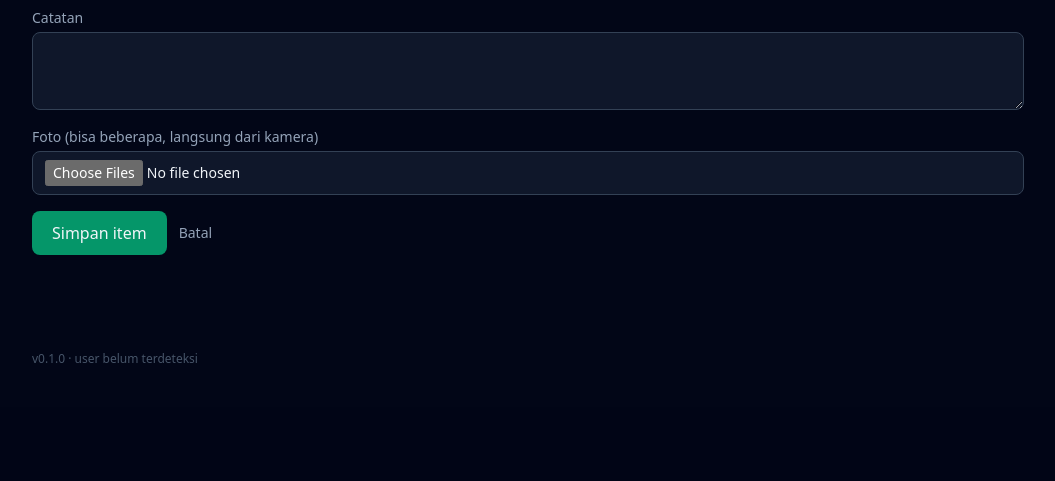
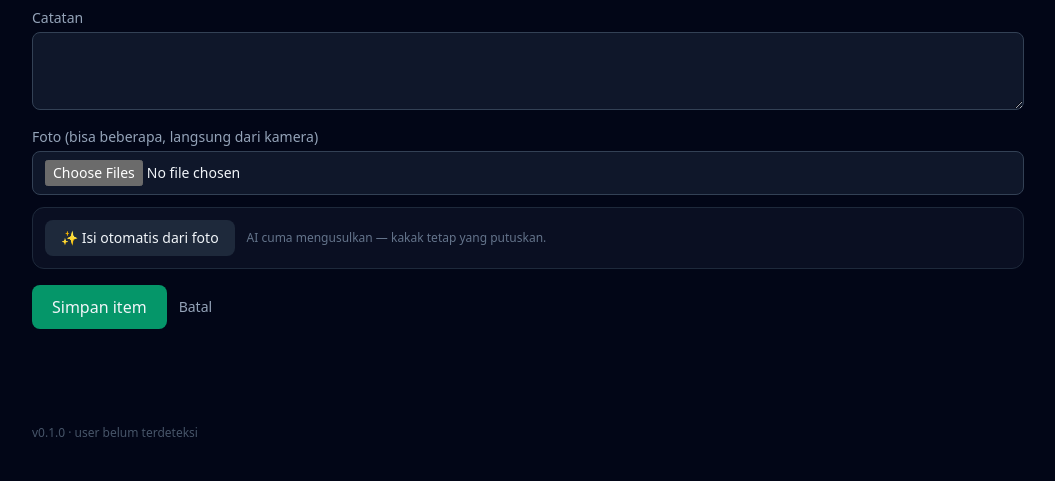
Before and after one commit to dipoengoro/lemari, a FastAPI app: page /item/baru in a window 1280 px wide. Shown: the part 784-1265 px from the top of the page, without its empty margins (112-1167 px from the left). Before the commit the page ends 1147 px from the top, so only its background shows below. Run offline with FastAPI, Linux system fonts and the light colour scheme; data that the repository does not hold is empty; some libraries are stand-ins or nearby versions.

Commit message:
chore: kerangka awal — templates/item_form.html

```diff
--- a/templates/item_form.html
+++ b/templates/item_form.html
@@ -120,9 +120,19 @@
 
     <label class="sm:col-span-2 text-sm">
       <span class="text-slate-400">Foto (bisa beberapa, langsung dari kamera)</span>
-      <input type="file" name="foto" accept="image/*" multiple capture="environment"
+      <input type="file" name="foto" accept="image/*" multiple capture="environment" id="input-foto"
              class="mt-1 w-full rounded-lg border border-slate-700 bg-slate-900 px-3 py-2">
     </label>
+
+    <div class="sm:col-span-2 rounded-xl border border-slate-800 bg-slate-900/60 p-3">
+      <div class="flex items-center gap-3">
+        <button type="button" id="tombol-tebak"
+                class="rounded-lg bg-slate-800 px-4 py-2 text-sm font-medium hover:bg-slate-700">
+          ✨ Isi otomatis dari foto
+        </button>
+        <span id="status-tebak" class="text-xs text-slate-500">AI cuma mengusulkan — kakak tetap yang putuskan.</span>
+      </div>
+    </div>
   </div>
 
   <div class="flex items-center gap-3">
@@ -132,4 +142,63 @@
     <a href="{{ ('/item/' ~ item.id) if item else '/' }}" class="text-sm text-slate-400">Batal</a>
   </div>
 </form>
+
+<script>
+  const tombol = document.getElementById('tombol-tebak');
+  const status = document.getElementById('status-tebak');
+  const inputFoto = document.getElementById('input-foto');
+
+  tombol?.addEventListener('click', async () => {
+    const berkas = inputFoto?.files?.[0];
+    if (!berkas) {
+      status.textContent = 'Pilih foto dulu di atas, baru tekan tombol ini.';
+      status.className = 'text-xs text-amber-400';
+      return;
+    }
+    status.textContent = 'AI sedang membaca foto…';
+    status.className = 'text-xs text-slate-400';
+    tombol.disabled = true;
+    try {
+      const borang = new FormData();
+      borang.append('foto', berkas);
+      const res = await fetch('/api/tebak', { method: 'POST', body: borang });
+      const data = await res.json();
+      if (!data.ok) {
+        status.textContent = data.pesan || 'Gagal membaca foto.';
+        status.className = 'text-xs text-amber-400';
+        return;
+      }
+      const s = data.saran;
+      const isi = (nama, nilai) => {
+        const el = document.querySelector(`[name="${nama}"]`);
+        if (el && nilai && !el.value) {
+          el.value = nilai;
+          el.classList.add('ring-1', 'ring-emerald-500');
+        }
+      };
+      isi('nama', s.nama);
+      isi('jenis', s.jenis);
+      isi('warna_utama', s.warna_utama);
+      isi('warna_sekunder', s.warna_sekunder);
+      isi('bahan', s.bahan);
+      isi('pola', s.pola);
+      isi('okasi', s.okasi);
+      isi('catatan', s.catatan);
+      if (s.kategori_id) {
+        const sel = document.querySelector('[name="kategori_id"]');
+        if (sel && !sel.value) {
+          sel.value = s.kategori_id;
+          sel.classList.add('ring-1', 'ring-emerald-500');
+        }
+      }
+      status.textContent = 'Usulan terisi (kolom yang kosong saja) — silakan koreksi.';
+      status.className = 'text-xs text-emerald-400';
+    } catch (err) {
+      status.textContent = 'Gagal menghubungi server.';
+      status.className = 'text-xs text-rose-400';
+    } finally {
+      tombol.disabled = false;
+    }
+  });
+</script>
 {% endblock %}
```
